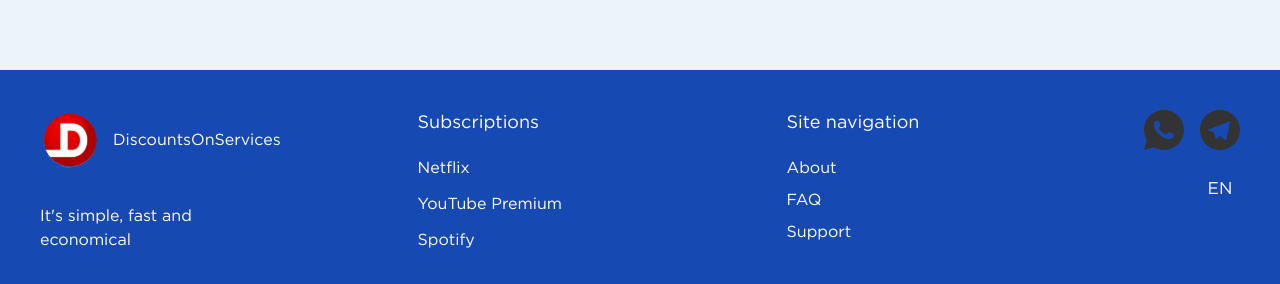
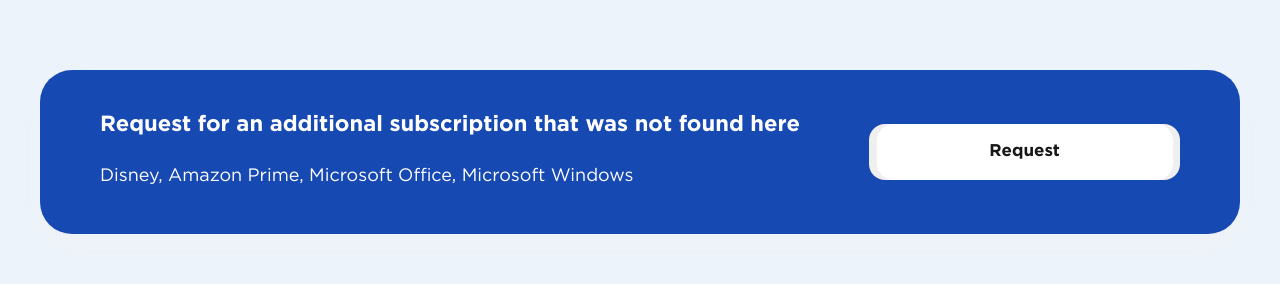
Before and after one commit to Brewery-Code/subscription-service, a React (Vite) app in the folder frontend/: page / in a window 1280 px wide. Shown: the part 2355-2639 px from the top of the page. Built offline with nearby package versions, Linux system fonts and the light colour scheme; no server answers.

Commit message:
Додано request секцію на головній сторінці

```diff
--- a/frontend/src/components/UI/Button/Button.jsx
+++ b/frontend/src/components/UI/Button/Button.jsx
@@ -2,8 +2,8 @@
 
 export default function Button({ type, children }) {
   return (
-    <div className={`${style.button} ${style[`button_${type}`]}`}>
+    <button className={`${style.button} ${style[`button_${type}`]}`}>
       {children}
-    </div>
+    </button>
   );
 }
--- a/frontend/src/pages/Home/FAQ/FAQ.jsx
+++ b/frontend/src/pages/Home/FAQ/FAQ.jsx
@@ -21,6 +21,7 @@
       });
   }, []);
 
+
   return (
     <section className={styles.faq}>
       <Title >FAQ</Title>
--- a/frontend/src/pages/Home/Home.jsx
+++ b/frontend/src/pages/Home/Home.jsx
@@ -3,6 +3,7 @@
 import Invite from './Invite/Invite';
 import AboutUs from './AboutUs/AboutUs';
 import FAQ from './FAQ/FAQ';
+import Request from './Request/Request';
 
 import styles from './Home.module.scss';
 
@@ -14,6 +15,7 @@
       <Invite />
       <AboutUs />
       <FAQ />
+      <Request />
     </>
   )
 }
--- a/frontend/src/pages/Home/Invite/Invite.module.scss
+++ b/frontend/src/pages/Home/Invite/Invite.module.scss
@@ -42,14 +42,13 @@
 
   &__text {
     grid-column: 1 / 2;
+    color: #fff;
+    line-height: 150%;
 
     @media (max-width: 541px) {
       grid-column: 1 / 2;
       grid-row: 2 / 3;
     }
-
-    color: #fff;
-    line-height: 150%;
   }
 
   .row {
--- /dev/null
+++ b/frontend/src/pages/Home/Request/Request.jsx
@@ -0,0 +1,13 @@
+import Button from '../../../components/UI/Button/Button';
+import styles from './Request.module.scss';
+
+export default function Request() {
+  return (
+    <section className={styles.request}>
+      <h3 className={styles.request__title}>Request for an additional subscription that was not found here</h3>
+      <p className={styles.request__content}>Disney, Amazon Prime, Microsoft Office, Microsoft Windows</p>
+      <button className={styles.request__button}>
+        <Button type={'request'}>Request</Button></button>
+    </section>
+  )
+}
--- /dev/null
+++ b/frontend/src/pages/Home/Request/Request.module.scss
@@ -0,0 +1,67 @@
+.request {
+  margin-top: 120px;
+  display: grid;
+  grid-template-columns: 1.75fr 0.75fr;
+  grid-template-rows: 1fr 1fr;
+  row-gap: 22px;
+  column-gap: 44px;
+  padding: 40px 60px;
+
+  background-color: $colorBlue;
+  border-radius: 32px;
+  box-shadow: 0 12px 28px rgba(244, 245, 245, 0.2);
+
+  @media (max-width: $tabletSize_Big) {
+    margin-top: 100px;
+    grid-template-columns: 1.5fr 1fr;
+    padding: 32px;
+  }
+
+  @media (max-width: 554px) {
+    grid-template-columns: 1fr;
+    row-gap: 16px;
+    padding: 40px 20px;
+  }
+
+  &__title {
+    color: #fff;
+    font-weight: 700;
+    font-size: 22px;
+    line-height: 140%;
+
+    grid-row: 1/2;
+    grid-column: 1/2;
+
+    @media (max-width: $tabletSize_Big) {
+      font-size: 19px;
+    }
+  }
+
+  &__content {
+    color: #fff;
+    font-size: 18px;
+    line-height: 150%;
+
+    grid-row: 2/3;
+    grid-column: 1/2;
+
+    @media (max-width: $tabletSize_Big) {
+      font-size: 17px;
+    }
+  }
+
+  &__button {
+    grid-column: 2/2;
+    grid-row: 1/3;
+    margin: auto 0;
+    justify-self: end;
+    width: 100%;
+    border-radius: 16px;
+
+    @media (max-width: 554px) {
+      grid-column: 1/2;
+      grid-row: 3/4;
+      margin-top: 16px;
+    }
+  }
+}
```
Also changed, not shown: 1 other file (tests, documents, lock files or other folders).
